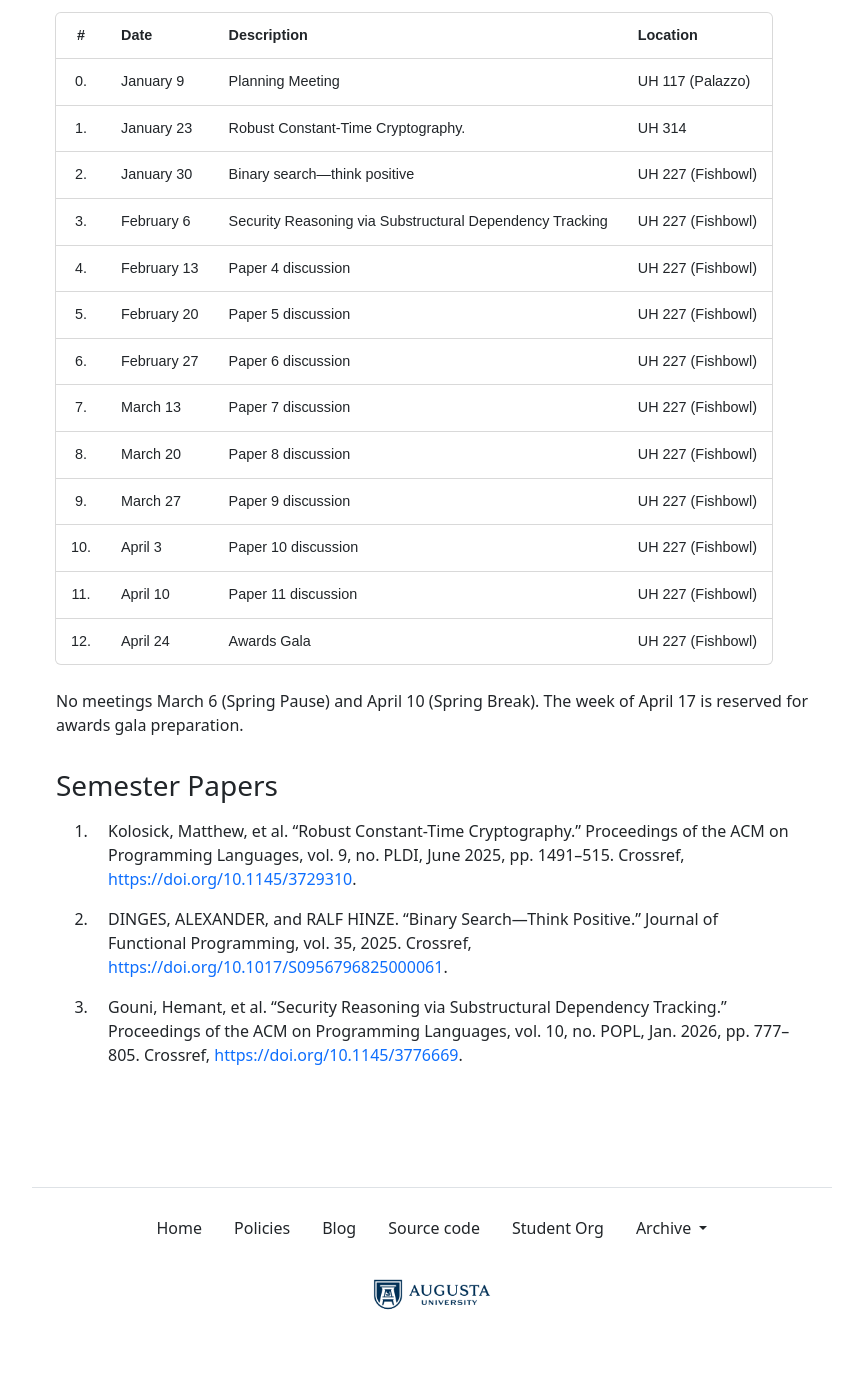
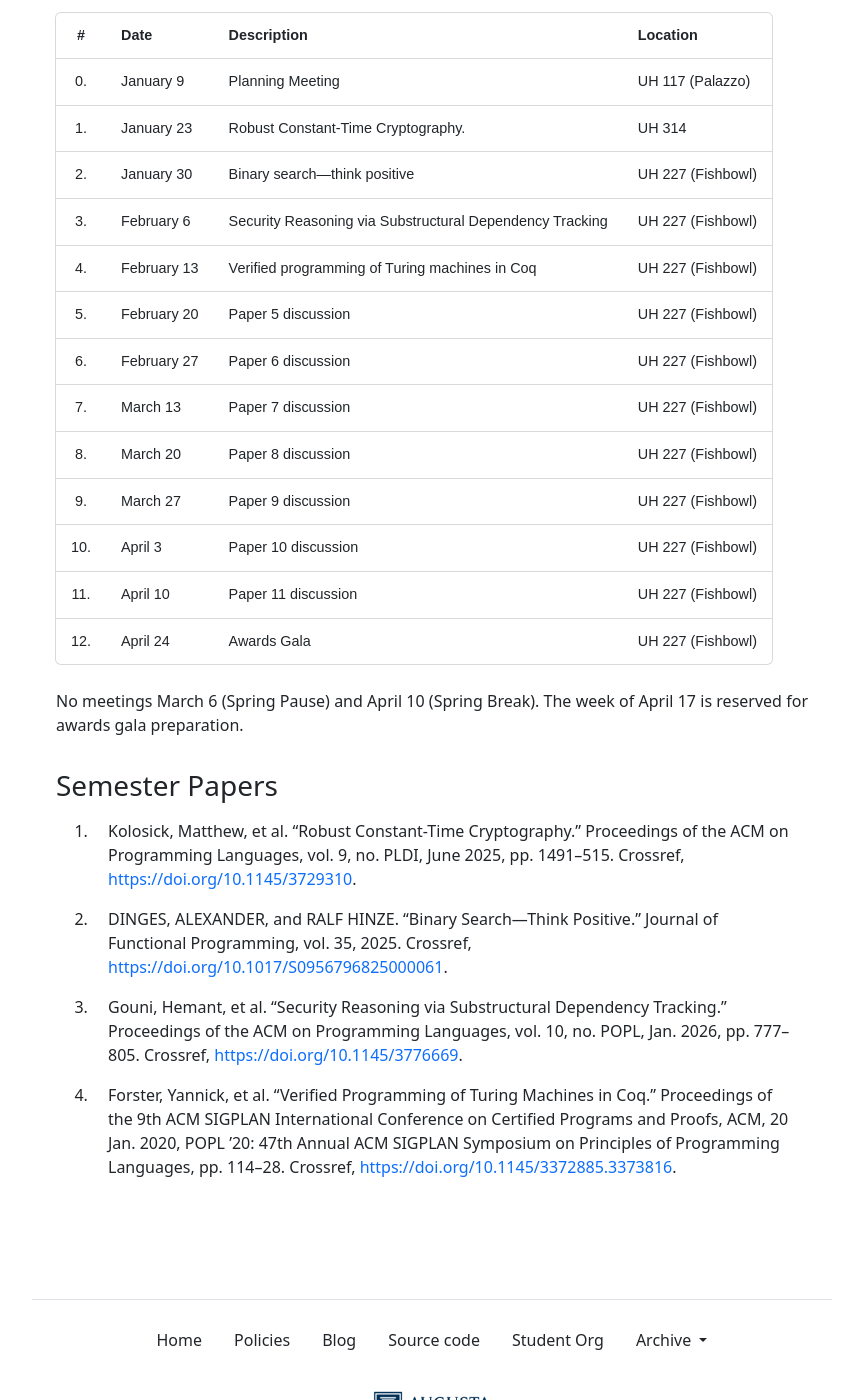
Before and after one commit to the-au-forml-lab/plgroup, a Jekyll site: the page built from docs/index.md, in a window 1280 px wide and 1400 px high, scrolled down 647 px. Shown: the whole window, without its empty margins (208-1071 px from the left). Built offline with Jekyll 4.4.1, drawn with Linux system fonts in a browser that asks for light colours; before the commit the page ends 2008 px from its top, so only the background shows below that.

Commit message:
[create-pull-request] automated change

```diff
--- a/data/history.txt
+++ b/data/history.txt
@@ -60,3 +60,4 @@
 10.1145/3729310
 10.1017/S0956796825000061
 10.1145/3776669
+10.1145/3372885.3373816
--- a/docs/index.md
+++ b/docs/index.md
@@ -32,7 +32,7 @@ organization.
 | 1.  | January 23  | Robust Constant-Time Cryptography. | UH 314            |
 | 2.  | January 30  | Binary search—think positive                 | UH 227 (Fishbowl) |
 | 3.  | February 6  | Security Reasoning via Substructural Dependency Tracking                 | UH 227 (Fishbowl) |
-| 4.  | February 13 | Paper 4 discussion                 | UH 227 (Fishbowl) |
+| 4.  | February 13 | Verified programming of Turing machines in Coq                 | UH 227 (Fishbowl) |
 | 5.  | February 20 | Paper 5 discussion                 | UH 227 (Fishbowl) |
 | 6.  | February 27 | Paper 6 discussion                 | UH 227 (Fishbowl) |
 | 7.  | March 13    | Paper 7 discussion                 | UH 227 (Fishbowl) |
--- a/docs/papers.md
+++ b/docs/papers.md
@@ -1,3 +1,4 @@
 1. Kolosick, Matthew, et al. “Robust Constant-Time Cryptography.” Proceedings of the ACM on Programming Languages, vol. 9, no. PLDI, June 2025, pp. 1491–515. Crossref, <https://doi.org/10.1145/3729310>.
 1. DINGES, ALEXANDER, and RALF HINZE. “Binary Search—Think Positive.” Journal of Functional Programming, vol. 35, 2025. Crossref, <https://doi.org/10.1017/S0956796825000061>.
 1. Gouni, Hemant, et al. “Security Reasoning via Substructural Dependency Tracking.” Proceedings of the ACM on Programming Languages, vol. 10, no. POPL, Jan. 2026, pp. 777–805. Crossref, <https://doi.org/10.1145/3776669>.
+1. Forster, Yannick, et al. “Verified Programming of Turing Machines in Coq.” Proceedings of the 9th ACM SIGPLAN International Conference on Certified Programs and Proofs, ACM, 20 Jan. 2020, POPL ’20: 47th Annual ACM SIGPLAN Symposium on Principles of Programming Languages, pp. 114–28. Crossref, <https://doi.org/10.1145/3372885.3373816>.
```
